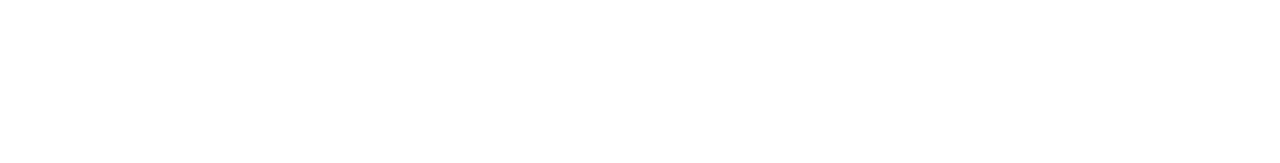
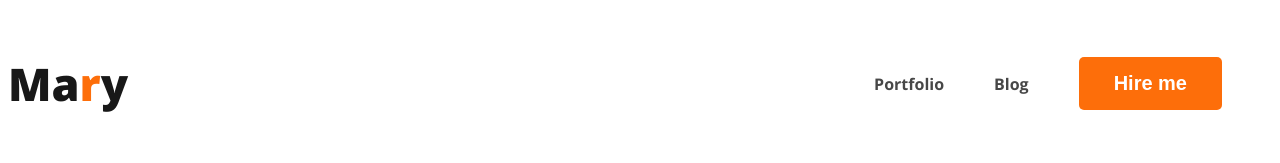
Before and after one commit to yuvraj141/webdeveloper-portfolio, a plain HTML site: page index.html in a window 1280 px wide. Drawn offline with nearby package versions, Linux system fonts and the light colour scheme.

Commit message:
added nav bar

```diff
--- a/index.html
+++ b/index.html
@@ -3,9 +3,22 @@
 <head>
     <meta charset="UTF-8">
     <meta name="viewport" content="width=device-width, initial-scale=1.0">
-    <title>Document</title>
+    <title>Portfolio</title>
 </head>
+<link rel="preconnect" href="https://fonts.googleapis.com">
+<link rel="preconnect" href="https://fonts.gstatic.com" crossorigin>
+<link href="https://fonts.googleapis.com/css2?family=Open+Sans:ital,wght@0,700;0,800;1,400&display=swap" rel="stylesheet">
+<link rel="stylesheet" href="styles/portfolio.css">
 <body>
-
+    <header>
+        <nav>
+            <h3 class="nav-title">Ma<span class="text-primary">r</span>y</h3>
+            <ul>
+                <li><a href="">Portfolio</a></li>
+                <li><a href="">Blog</a></li>
+                <li><button class="btn-primary">Hire me</button></li>
+            </ul>
+        </nav>
+    </header>
 </body>
 </html>
--- /dev/null
+++ b/styles/portfolio.css
@@ -0,0 +1,41 @@
+/* common shared styles */
+body{
+    font-family: 'Lato', sans-serif;
+    font-family: 'Open Sans', sans-serif;
+}
+/* Nav related styles */
+nav{
+    display: flex;
+    justify-content: space-between;
+    align-items: center;
+}
+.text-primary{
+    color: #FD6E0A;;
+}
+.btn-primary{
+    border-radius: 5px;
+    background:#FD6E0A ;
+    border: 0px;
+    font-size: 20px;
+    font-style: normal;
+    font-weight: 700;
+    color: white;
+    padding: 15px 35px;
+}
+.nav-title{
+    color: var(--Dark-01, #181818);
+font-size: 45px;
+font-weight: 800;
+}
+nav > ul{
+    display: flex;
+    align-items: center;
+}
+nav li{
+    list-style: none;
+    margin-right: 50px;
+}
+nav a{
+    text-decoration: none;
+    color: var(--Dark-02, #474747) ;
+}
```
